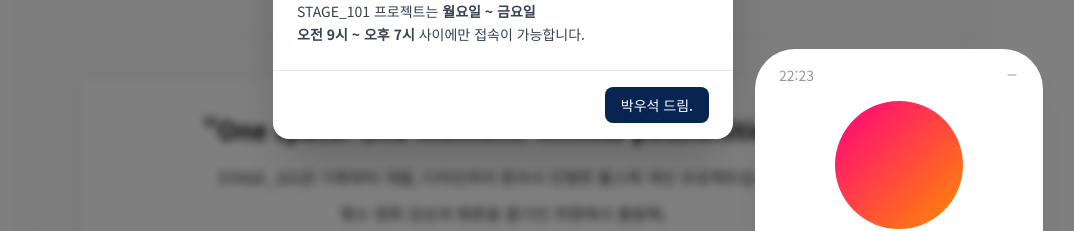
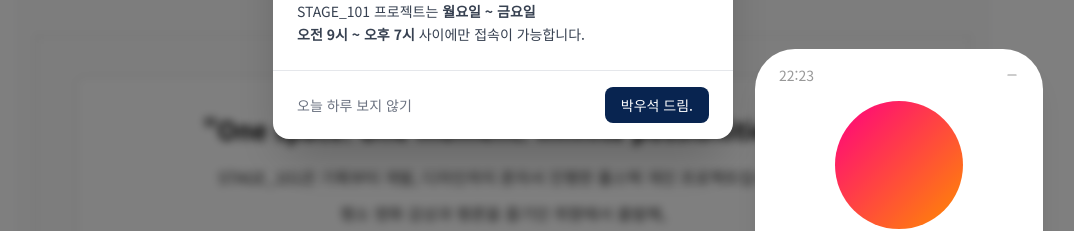
Before and after one commit to YouKnowThat-Park/WooSeokBot, a Next.js app in the folder front/: page /project/stage101 in a window 1280 px wide. Shown: the part 421-652 px from the top of the page, without its empty margins (137-1211 px from the left). Built offline with nearby package versions, Linux system fonts and the light colour scheme.

Commit message:
feat: Stage101 공지 모달에 '오늘 하루 보지 않기' 기능 추가

```diff
--- a/front/src/app/project/stage101/_components/NoticeModal.tsx
+++ b/front/src/app/project/stage101/_components/NoticeModal.tsx
@@ -1,6 +1,12 @@
 import React from "react";
 
-const NoticeModal = ({ onClose }: { onClose: () => void }) => {
+const NoticeModal = ({
+  onClose,
+  onHideToday,
+}: {
+  onClose: () => void;
+  onHideToday: () => void;
+}) => {
   return (
     <div
       className="fixed inset-0 z-50 flex items-center justify-center bg-black/50 backdrop-blur-sm px-4"
@@ -43,7 +49,13 @@ const NoticeModal = ({ onClose }: { onClose: () => void }) => {
         </div>
 
         {/* footer */}
-        <div className="flex justify-end gap-3 border-t px-6 py-4 dark:border-neutral-700">
+        <div className="flex justify-between gap-3 border-t px-6 py-4 dark:border-neutral-700">
+          <button
+            onClick={onHideToday}
+            className="text-sm text-gray-500 hover:text-gray-700 dark:text-gray-400"
+          >
+            오늘 하루 보지 않기
+          </button>
           <div className="rounded-lg bg-[#082450] px-4 py-2 text-sm font-medium text-white hover:bg-[#061a3b]">
             박우석 드림.
           </div>
--- a/front/src/app/project/stage101/page.tsx
+++ b/front/src/app/project/stage101/page.tsx
@@ -1,6 +1,6 @@
 "use client";
 
-import React, { useState } from "react";
+import React, { useEffect, useState } from "react";
 import PerformanceSection from "../_components/Performance";
 import ProjectHero from "../../_components/ProjectHero";
 import ProjectRetrospective from "../_components/ProjectRetrospective";
@@ -19,7 +19,22 @@ import ProjectGoals from "../../_components/ProjectGoals";
 import NoticeModal from "./_components/NoticeModal";
 
 const Stage101 = () => {
-  const [modalOpen, setModalOpen] = useState(true);
+  const [modalOpen, setModalOpen] = useState(false);
+
+  useEffect(() => {
+    const hideUntil = localStorage.getItem("stage101-hide-date");
+    const today = new Date().toISOString().slice(0, 10);
+
+    if (hideUntil !== today) {
+      setModalOpen(true);
+    }
+  }, []);
+
+  const handleHideToday = () => {
+    const today = new Date().toISOString().slice(0, 10);
+    localStorage.setItem("stage101-hide-date", today);
+    setModalOpen(false);
+  };
   return (
     <>
       <div className="w-full min-w-0 max-w-[970px] mt-[100px] mb-[84px] bg-[#FBFBFB] rounded-tl-[45px] overflow-hidden px-4 sm:px-2 lg:px-4 border dark:border-black dark:bg-[#2e2e2e] dark:shadow-lg transition-all duration-300">
@@ -129,7 +144,12 @@ FastAPI 기반으로 변환하는 과정에서 "왜 이런 방식으로 구현
         {/* 재사용 컴포넌트 */}
         <NextProjectsSlider excludeId="Stage101" />
       </div>
-      {modalOpen && <NoticeModal onClose={() => setModalOpen(false)} />}
+      {modalOpen && (
+        <NoticeModal
+          onClose={() => setModalOpen(false)}
+          onHideToday={handleHideToday}
+        />
+      )}
     </>
   );
 };
```
